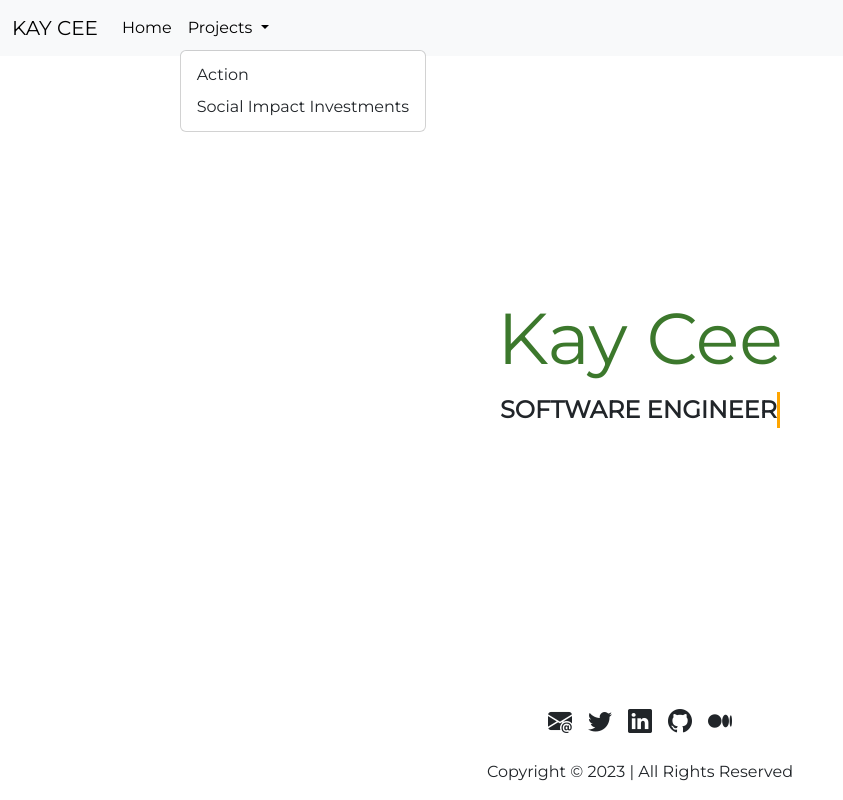
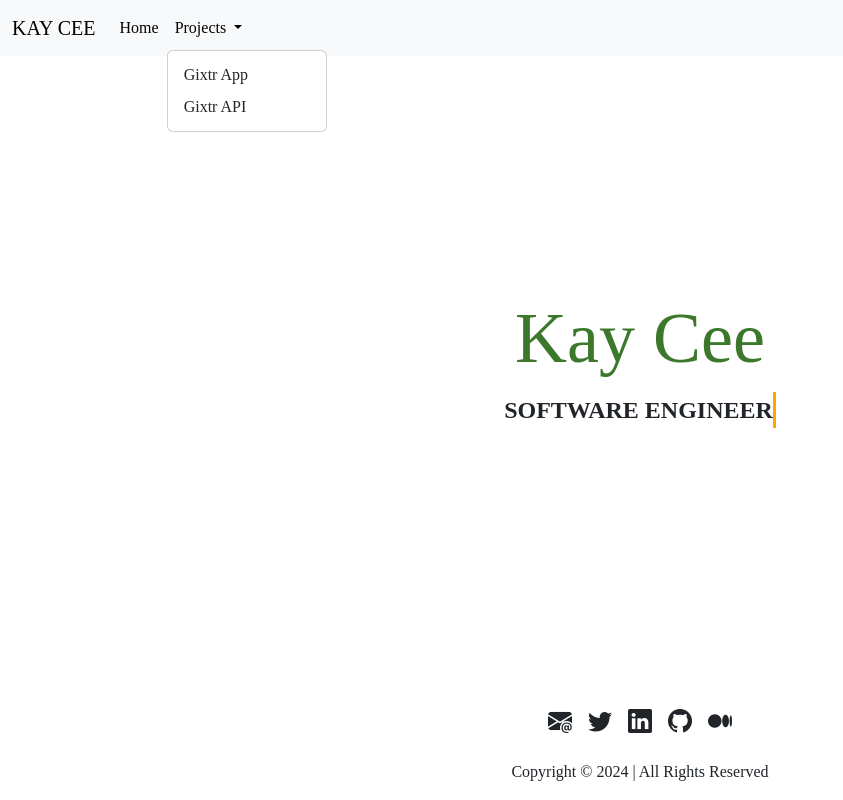
Before and after one commit to sekaycee/sekaycee.github.io, a plain HTML site: page index.html in a window 1280 px wide. Both pictures are taken after a click on the button "Projects". Shown: the whole page, without its empty margins (0-843 px from the left). Drawn offline with nearby package versions, Linux system fonts and the light colour scheme.

Commit message:
feat: update index.html

```diff
--- a/index.html
+++ b/index.html
@@ -7,10 +7,10 @@
     <title>Kay Cee</title>
     <meta property="og:image" content="">
     <meta property="og:type" content="website">
-    <meta name="description" content="Kay Cee is an engineer passionate about God, Software Development, Music and Technology.">
+    <meta name="description" content="Kay Cee is an engineer passionate about God, Software Development, Writing and Design.">
     <link rel="stylesheet" href="https://cdn.jsdelivr.net/npm/bootstrap@5.3.0-alpha1/dist/css/bootstrap.min.css" integrity="sha384-GLhlTQ8iRABdZLl6O3oVMWSktQOp6b7In1Zl3/Jr59b6EGGoI1aFkw7cmDA6j6gD" crossorigin="anonymous">
     <link rel="stylesheet" href="https://cdn.jsdelivr.net/npm/bootstrap-icons@1.10.3/font/bootstrap-icons.css">
-    <link rel="stylesheet" href="https://fonts.googleapis.com/css?family=Montserrat">
+    <link rel="stylesheet" href="https://fonts.googleapis.com/css?family=Inter">
     <link rel="stylesheet" href="styles.css">
 </head>
 
@@ -34,8 +34,8 @@
                             Projects
                             </a>
 			    <ul class="dropdown-menu">
-                                <li><a class="dropdown-item" href="#">Action</a></li>
-			        <li><a class="dropdown-item" href="/social_impact_investments/front">Social Impact Investments</a></li>
+                                <li><a class="dropdown-item" href="https://github.com/deekay-e/gixtr">Gixtr App</a></li>
+			        <li><a class="dropdown-item" href="https://github.com/deekay-e/gixtr-back">Gixtr API</a></li>
 			    </ul>
 		        </li>
 		    </ul>
@@ -67,7 +67,7 @@
 		</a>
 	    </div>
             <div>
-                <p>Copyright&nbsp;© 2023 | All Rights Reserved</p>
+                <p>Copyright&nbsp;© 2024 | All Rights Reserved</p>
             </div>
         </div>
     </div>
```
